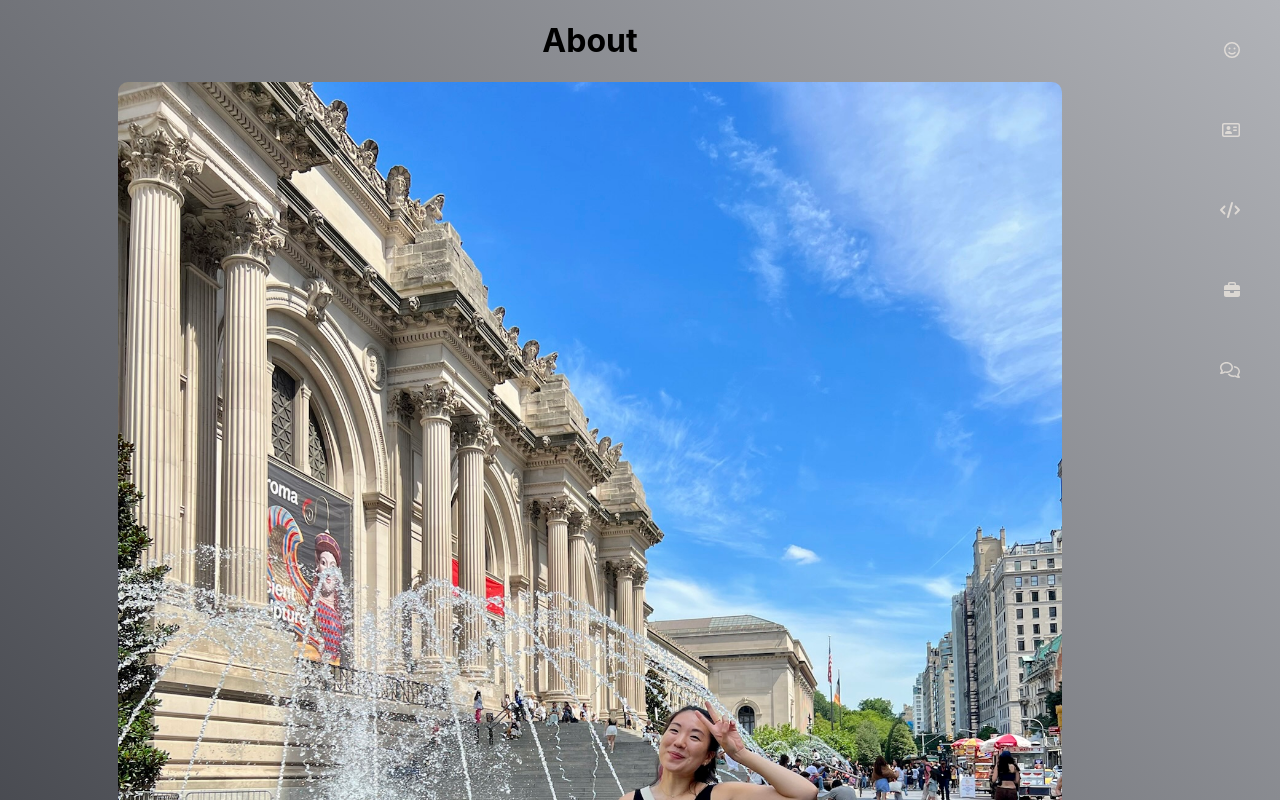
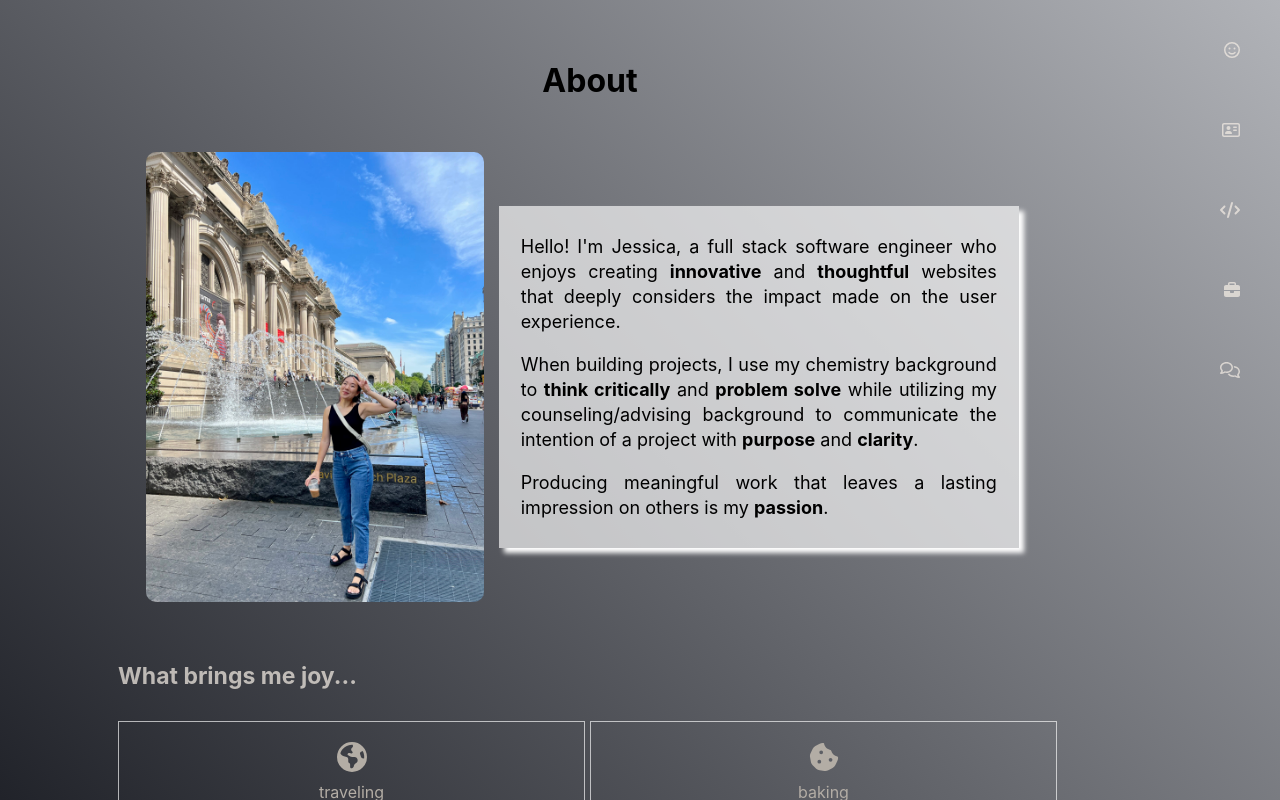
Before and after one commit to jessykim/jessica-kim-portfolio, a React (Create React App) app: page /about in a window 1280 px wide. Shown: the top 800 px of the page. Built offline with nearby package versions, Linux system fonts and the light colour scheme.

Commit message:
complete responsive styling for about page

```diff
--- a/src/pages/About.jsx
+++ b/src/pages/About.jsx
@@ -7,11 +7,13 @@ function About(props) {
     <>
       <div className={styles.about}>
         <h1>About</h1>
-        <img src={Image} alt="front of the Met" />
-        <div className={styles.aboutText}>
-          <p>Hello! I'm Jessica, a full stack software engineer who enjoys creating <span>innovative</span> and <span>thoughtful</span> websites that deeply considers the impact made on the user experience.</p>
-          <p>When building projects, I use my chemistry background to <span>think critically</span> and <span>problem solve</span> while utilizing my counseling/advising background to communicate the intention of a project with <span>purpose</span> and <span>clarity</span>.</p>
-          <p>Producing meaningful work that leaves a lasting impression on others is my <span>passion</span>.</p>
+        <div className={styles.imgText}>
+          <img src={Image} alt="front of the Met" />
+          <div className={styles.aboutText}>
+            <p>Hello! I'm Jessica, a full stack software engineer who enjoys creating <span>innovative</span> and <span>thoughtful</span> websites that deeply considers the impact made on the user experience.</p>
+            <p>When building projects, I use my chemistry background to <span>think critically</span> and <span>problem solve</span> while utilizing my counseling/advising background to communicate the intention of a project with <span>purpose</span> and <span>clarity</span>.</p>
+            <p>Producing meaningful work that leaves a lasting impression on others is my <span>passion</span>.</p>
+          </div>
         </div>
         <div className={styles.joyList}>
           <h4>What brings me joy...</h4>
--- a/src/styles/About.module.css
+++ b/src/styles/About.module.css
@@ -6,19 +6,18 @@ span {
   display: flex;
   flex-direction: column;
   align-items: center;
-  /* background-color: #F5EFE3; */
-  /* padding-top: 40px; */
 }
 
-/* .about * {
-  border: 1px solid red;
-} */
-
-.about > img {
-  /* height: 350px; */
+.about img {
   border-radius: 10px;
   margin-bottom: 20px;
-  width: 80%;
+  width: 60%;
+}
+
+.imgText {
+  display: flex;
+  flex-direction: column;
+  align-items: center;
 }
 
 .joyList {
@@ -48,8 +47,6 @@ span {
 
 .interests {
   display: flex;
-  /* align-items: center; */
-  /* justify-content: space-between; */
 }
 
 .left, .right {
@@ -89,6 +86,72 @@ span {
 
 .interestContainer svg {
   height: 30px;
-  /* color: rgb(149, 141, 130); */
   color: rgb(179, 173, 165);
 }
+
+@media only screen and (min-width: 768px) {
+  .about {
+    margin-top: 40px;
+  }
+
+  .imgText {
+    flex-direction: row;
+    padding: 30px;
+  }
+
+  .about img {
+    width: 40%;
+    margin: 0;
+  }
+
+  .aboutText {
+    margin: 15px;
+  }
+
+  .aboutText p {
+    font-size: 13px;
+  }
+
+  .joyList h4 {
+    font-size: 20px;
+  }
+}
+
+@media only screen and (min-width: 912px) {
+  .aboutText p {
+    font-size: 14px;
+  }
+}
+
+@media only screen and (min-width: 1024px) {
+  .about {
+    width: 100%;
+  }
+
+  .aboutText {
+    max-width: 500px;
+  }
+
+  .aboutText p {
+    font-size: 16px;
+    line-height: 25px;
+  }
+
+  .imgText img {
+    max-height: 450px;
+  }
+
+  .joyList h4 {
+    font-size: 22px;
+  }
+}
+
+@media only screen and (min-width: 1200px) {
+  .aboutText p {
+    font-size: 18px;
+  }
+
+  .joyList h4 {
+    font-size: 23px;
+  }
+}
```
Also changed, not shown: src/App.css (line endings or trailing spaces).
